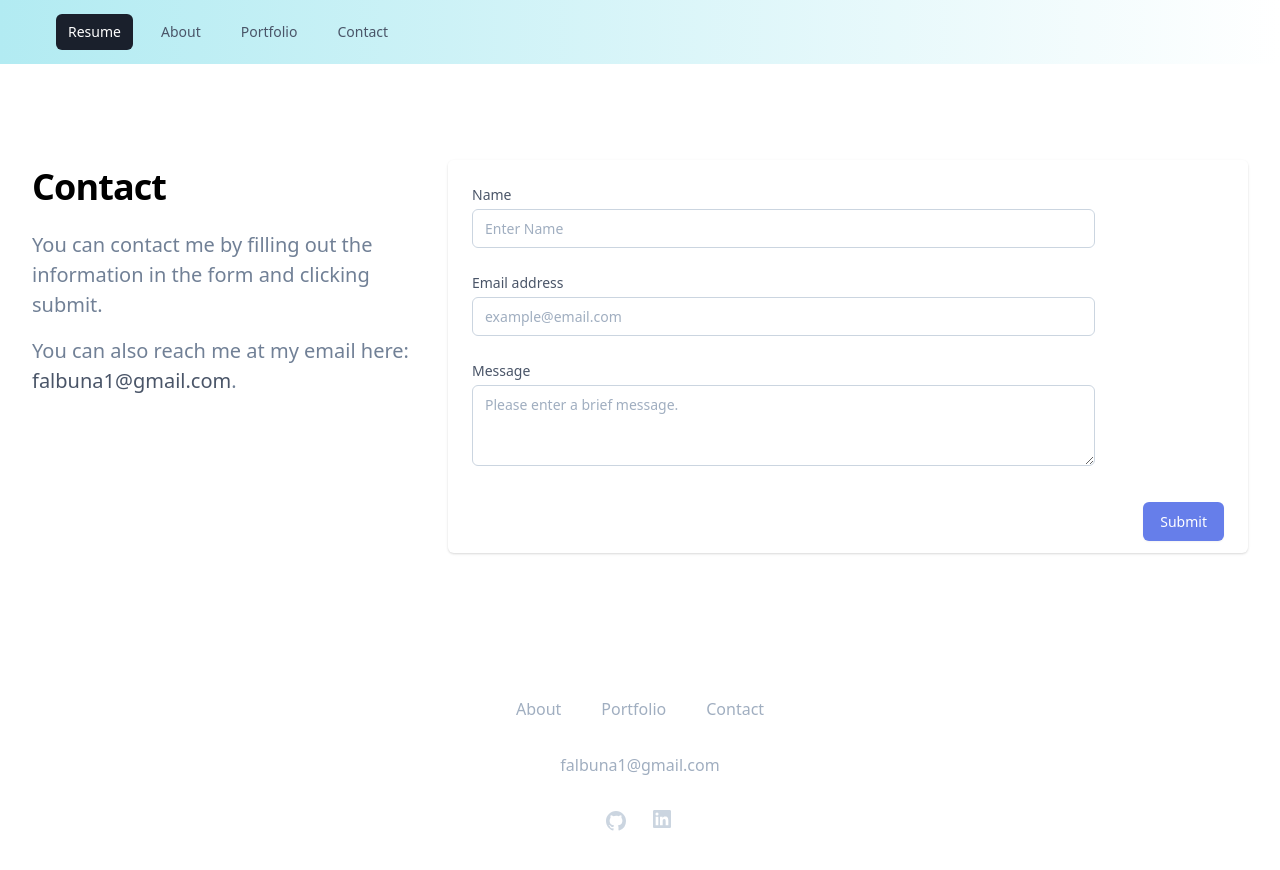
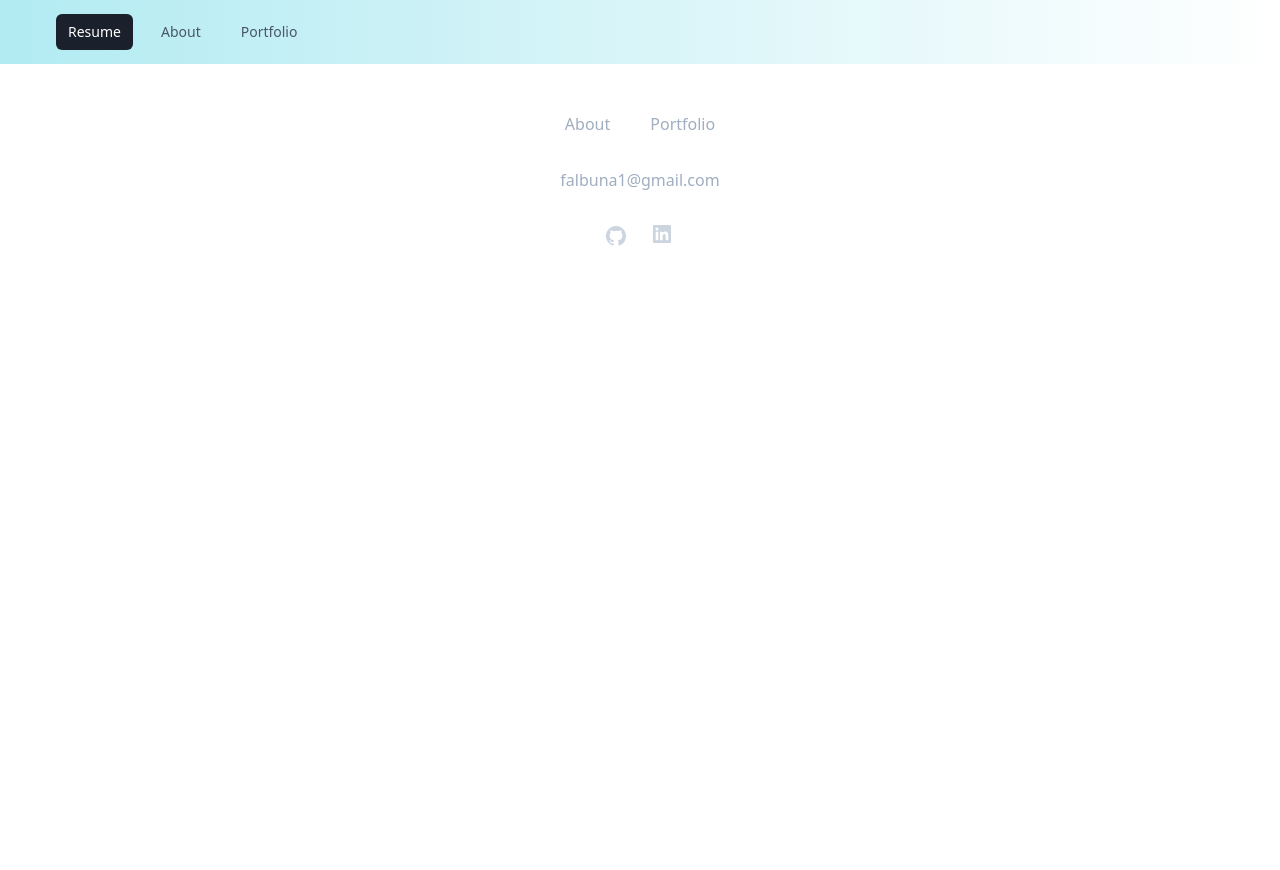
Before and after one commit to falbuna/francisalbuna, a React (Create React App) app: page /contact in a window 1280 px wide. Shown: the top 870 px of the page. After the commit the page ends 800 px from the top, so only its background shows below. Built offline with nearby package versions, Linux system fonts and the light colour scheme.

Commit message:
Removed contact page.

```diff
--- a/src/App.js
+++ b/src/App.js
@@ -2,7 +2,7 @@ import React from "react";
 import { BrowserRouter as Router, Route } from "react-router-dom"
 import About from "./pages/About";
 import Portfolio from "./pages/Portfolio";
-import Contact from "./pages/Contact";
+// import Contact from "./pages/Contact";
 import Header from "./components/Header";
 import './index.css';
 import Footer from "./components/Footer";
@@ -15,7 +15,7 @@ function App() {
         <Route exact path="/" component={About} />
         <Route exact path="/about" component={About} />
         <Route exact path="/portfolio" component={Portfolio} />
-        <Route exact path="/contact" component={Contact} />
+        {/* <Route exact path="/contact" component={Contact} /> */}
       <Footer />
     </div>
     </Router>
--- a/src/components/Footer/index.js
+++ b/src/components/Footer/index.js
@@ -18,11 +18,11 @@ function Footer() {
           Portfolio
         </a>
       </div>
-      <div className="px-5 py-2">
+      {/* <div className="px-5 py-2">
         <a href="Contact" className="text-base text-gray-500 hover:text-gray-900">
           Contact
         </a>
-      </div>
+      </div> */}
     </nav>
     <p className="mt-8 text-center text-base text-gray-500 hover:text-gray-900">
     <a href="mailto:falbuna1@gmail.com">falbuna1@gmail.com</a>
--- a/src/components/Header/index.js
+++ b/src/components/Header/index.js
@@ -33,7 +33,7 @@ return (
             <a href={resume} target="_blank" rel="noreferrer" className="px-3 py-2 rounded-md text-sm font-medium leading-5 text-white bg-gray-900 focus:outline-none focus:text-white focus:bg-gray-700 transition duration-150 ease-in-out">Resume</a>
             <a href="About" className="ml-4 px-3 py-2 rounded-md text-sm font-medium leading-5 text-gray-700 hover:text-white hover:bg-gray-700 focus:outline-none focus:text-white focus:bg-gray-700 transition duration-150 ease-in-out">About</a>
             <a href="Portfolio" className="ml-4 px-3 py-2 rounded-md text-sm font-medium leading-5 text-gray-700 hover:text-white hover:bg-gray-700 focus:outline-none focus:text-white focus:bg-gray-700 transition duration-150 ease-in-out">Portfolio</a>
-            <a href="Contact" className="ml-4 px-3 py-2 rounded-md text-sm font-medium leading-5 text-gray-700 hover:text-white hover:bg-gray-700 focus:outline-none focus:text-white focus:bg-gray-700 transition duration-150 ease-in-out">Contact</a>
+            {/* <a href="Contact" className="ml-4 px-3 py-2 rounded-md text-sm font-medium leading-5 text-gray-700 hover:text-white hover:bg-gray-700 focus:outline-none focus:text-white focus:bg-gray-700 transition duration-150 ease-in-out">Contact</a> */}
           </div>
         </div>
       </div>
--- a/src/pages/Contact.js
+++ b/src/pages/Contact.js
@@ -1,56 +1,56 @@
-import React from "react";
+// import React from "react";
 
-function Contact() {
-  return (
+// function Contact() {
+//   return (
 
-    <div className="bg-white">
-      <div className="mx-auto py-12 px-4 max-w-7xl sm:px-6 lg:px-8 lg:py-24">
-        <div className="space-y-12 lg:grid lg:grid-cols-3 lg:gap-8 lg:space-y-0">
-          <div className="space-y-5 sm:space-y-4">
-            <h2 className="text-3xl font-extrabold tracking-tight sm:text-4xl">Contact</h2>
-            <p className="text-xl text-gray-600"> You can contact me by filling out the information in the form and clicking submit.</p>
-            <p className="text-xl text-gray-600"> You can also reach me at my email here: <a className="text-gray-700 hover:text-blue1" href="mailto:falbuna1@gmail.com">falbuna1@gmail.com</a>.</p>
-          </div>
+//     <div className="bg-white">
+//       <div className="mx-auto py-12 px-4 max-w-7xl sm:px-6 lg:px-8 lg:py-24">
+//         <div className="space-y-12 lg:grid lg:grid-cols-3 lg:gap-8 lg:space-y-0">
+//           <div className="space-y-5 sm:space-y-4">
+//             <h2 className="text-3xl font-extrabold tracking-tight sm:text-4xl">Contact</h2>
+//             <p className="text-xl text-gray-600"> You can contact me by filling out the information in the form and clicking submit.</p>
+//             <p className="text-xl text-gray-600"> You can also reach me at my email here: <a className="text-gray-700 hover:text-blue1" href="mailto:falbuna1@gmail.com">falbuna1@gmail.com</a>.</p>
+//           </div>
 
 
-          <div className="mt-5 md:mt-0 md:col-span-2">
-            <form>
-              <div className="shadow overflow-hidden sm:rounded-md">
-                <div className="px-4 py-5 bg-white sm:p-6">
-                  <div className="grid grid-cols-6 gap-6">
+//           <div className="mt-5 md:mt-0 md:col-span-2">
+//             <form>
+//               <div className="shadow overflow-hidden sm:rounded-md">
+//                 <div className="px-4 py-5 bg-white sm:p-6">
+//                   <div className="grid grid-cols-6 gap-6">
 
-                    <div className="col-span-6 sm:col-span-5">
-                      <label htmlFor="first_name" className="block text-sm font-medium text-gray-700 ">Name</label>
-                      <input type="text" id="first_name" placeholder="Enter Name" className="mt-1 focus:ring-indigo-500 focus:border-indigo-500 block w-full sm:text-sm border-gray-300 rounded-md border border-gray-400" />
-                    </div>
+//                     <div className="col-span-6 sm:col-span-5">
+//                       <label htmlFor="first_name" className="block text-sm font-medium text-gray-700 ">Name</label>
+//                       <input type="text" id="first_name" placeholder="Enter Name" className="mt-1 focus:ring-indigo-500 focus:border-indigo-500 block w-full sm:text-sm border-gray-300 rounded-md border border-gray-400" />
+//                     </div>
 
-                    <div className="col-span-6 sm:col-span-5">
-                      <label htmlFor="email_address" className="block text-sm font-medium text-gray-700">Email address</label>
-                      <input type="text" id="email_address" placeholder="example@email.com" className="mt-1 focus:ring-indigo-500 focus:border-indigo-500 block w-full sm:text-sm border-gray-300 rounded-md border border-gray-400" />
-                    </div>
+//                     <div className="col-span-6 sm:col-span-5">
+//                       <label htmlFor="email_address" className="block text-sm font-medium text-gray-700">Email address</label>
+//                       <input type="text" id="email_address" placeholder="example@email.com" className="mt-1 focus:ring-indigo-500 focus:border-indigo-500 block w-full sm:text-sm border-gray-300 rounded-md border border-gray-400" />
+//                     </div>
 
-                    <div className="col-span-5 ">
-                      <label htmlFor="street_address" className="block text-sm font-medium text-gray-700">Message</label>
-                      <textarea type="text" id="message" rows="3" placeholder="Please enter a brief message." className="mt-1 focus:ring-indigo-500 focus:border-indigo-500 block w-full sm:text-sm border-gray-300 rounded-md border border-gray-400" />
-                    </div>
+//                     <div className="col-span-5 ">
+//                       <label htmlFor="street_address" className="block text-sm font-medium text-gray-700">Message</label>
+//                       <textarea type="text" id="message" rows="3" placeholder="Please enter a brief message." className="mt-1 focus:ring-indigo-500 focus:border-indigo-500 block w-full sm:text-sm border-gray-300 rounded-md border border-gray-400" />
+//                     </div>
 
-                  </div>
-                </div>
-                <div className="px-4 py-3 bg-gray-50 text-right sm:px-6">
-                  <button type="submit" className="inline-flex justify-center py-2 px-4 border border-transparent shadow-sm text-sm font-medium rounded-md text-white bg-indigo-500 hover:bg-blue1 focus:outline-none focus:ring-2 focus:ring-offset-2 focus:ring-indigo-500" onClick={() => alert("Submitted.")}>
-                    Submit
-            </button>
-                </div>
-              </div>
-            </form>
-          </div>
-        </div>
-      </div>
-    </div>
+//                   </div>
+//                 </div>
+//                 <div className="px-4 py-3 bg-gray-50 text-right sm:px-6">
+//                   <button type="submit" className="inline-flex justify-center py-2 px-4 border border-transparent shadow-sm text-sm font-medium rounded-md text-white bg-indigo-500 hover:bg-blue1 focus:outline-none focus:ring-2 focus:ring-offset-2 focus:ring-indigo-500" onClick={() => alert("Submitted.")}>
+//                     Submit
+//             </button>
+//                 </div>
+//               </div>
+//             </form>
+//           </div>
+//         </div>
+//       </div>
+//     </div>
 
 
 
-  )
-}
+//   )
+// }
 
-export default Contact;
+// export default Contact;
```
